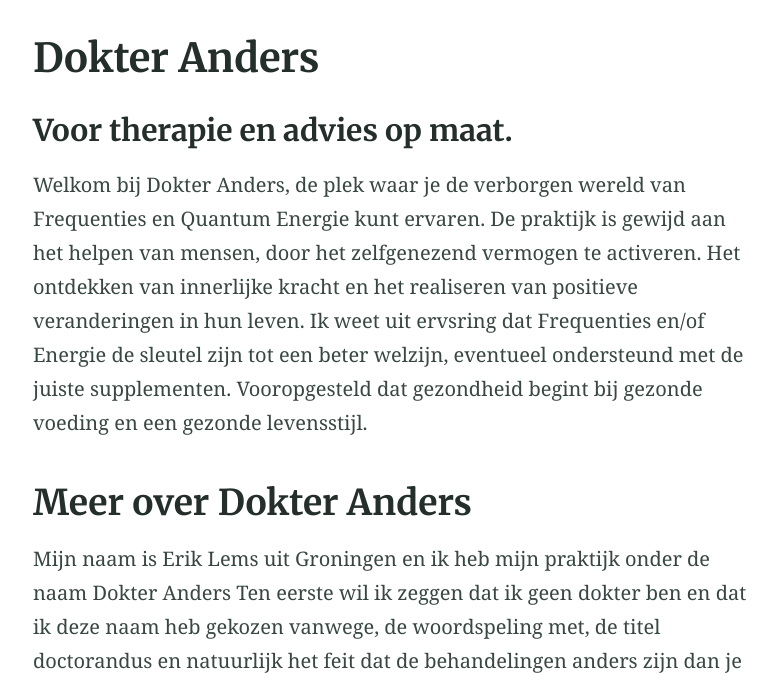
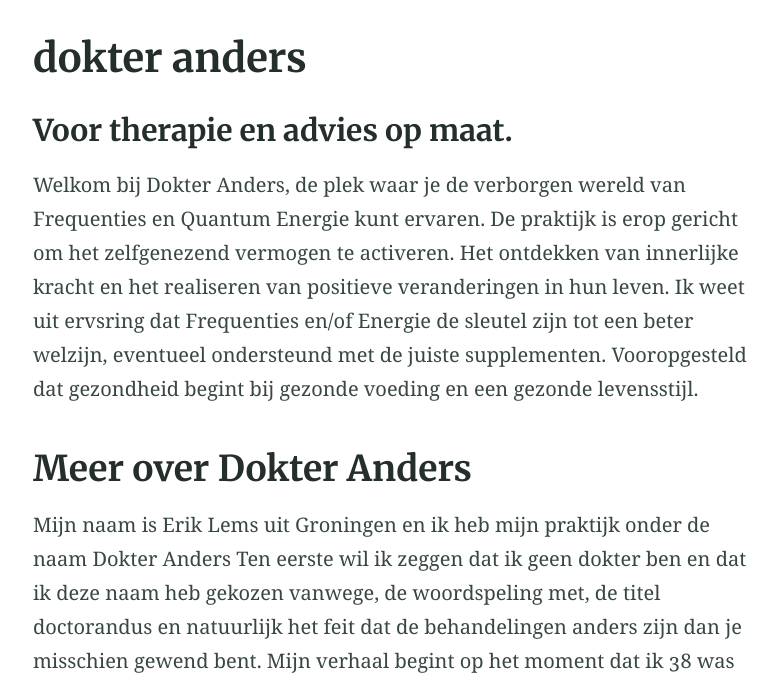
Before and after one commit to dokteranders/dokteranders.com, a Jekyll site: the page built from index.md, in a window 1280 px wide and 900 px high, scrolled down 201 px, cut to the strip 227-900 px from the top of the window. Shown: the whole strip, without its empty margins (250-1027 px from the left). Built offline with Jekyll 4.4.1, drawn with Linux system fonts in a browser that asks for light colours.

Commit message:
Update index.md

```diff
--- a/index.md
+++ b/index.md
@@ -1,10 +1,10 @@
 ---
-title: Dokter Anders
+title: dokter anders
 feature_image: "https://picsum.photos/1300/400?image=815"
 ---
 ### Voor therapie en advies op maat.
 
-Welkom bij Dokter Anders, de plek waar je de verborgen wereld van Frequenties en Quantum Energie kunt ervaren. De praktijk is gewijd aan het helpen van mensen, door het zelfgenezend vermogen te activeren. Het ontdekken van innerlijke kracht en het realiseren van positieve veranderingen in hun leven. Ik weet uit ervsring dat Frequenties en/of Energie de sleutel zijn tot een beter welzijn, eventueel ondersteund met de juiste supplementen.
+Welkom bij Dokter Anders, de plek waar je de verborgen wereld van Frequenties en Quantum Energie kunt ervaren. De praktijk is erop gericht om  het zelfgenezend vermogen te activeren. Het ontdekken van innerlijke kracht en het realiseren van positieve veranderingen in hun leven. Ik weet uit ervsring dat Frequenties en/of Energie de sleutel zijn tot een beter welzijn, eventueel ondersteund met de juiste supplementen.
 Vooropgesteld dat gezondheid begint bij gezonde voeding en een gezonde levensstijl.
 
 ## Meer over Dokter Anders
```
